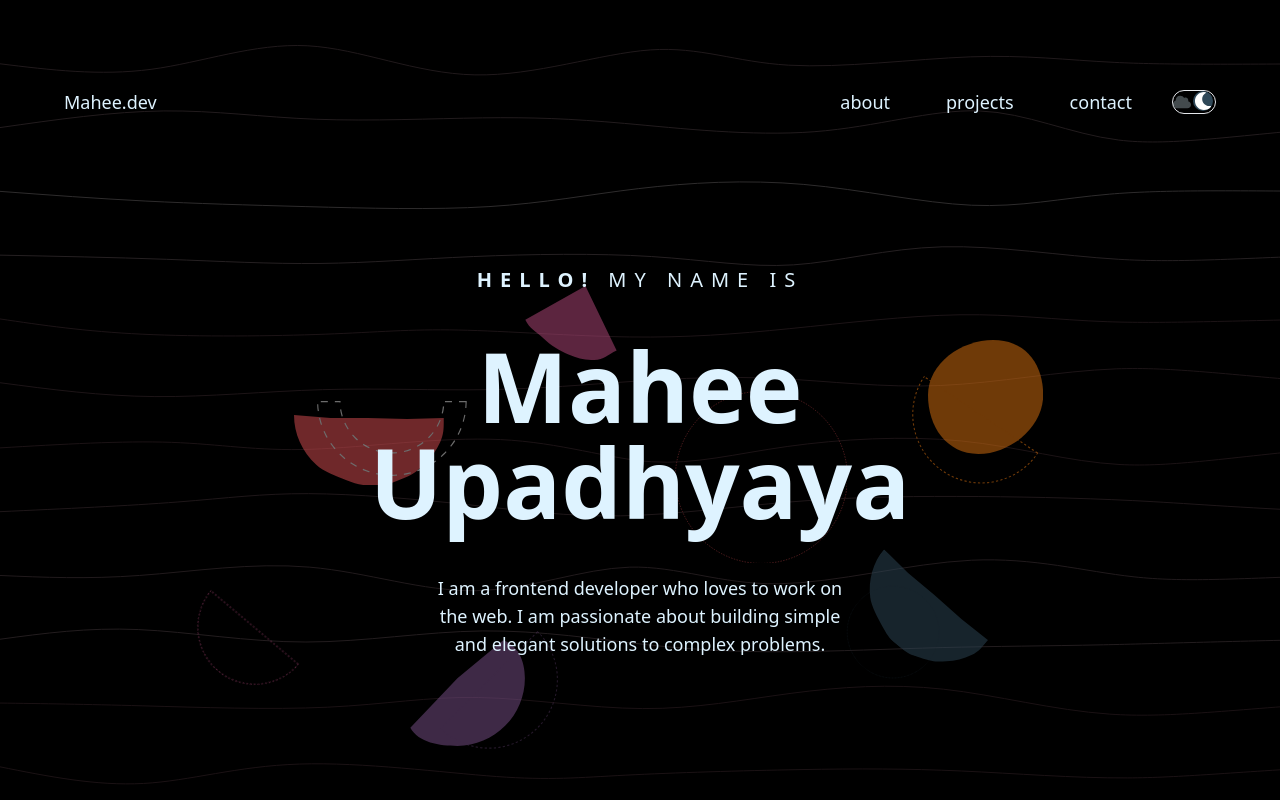
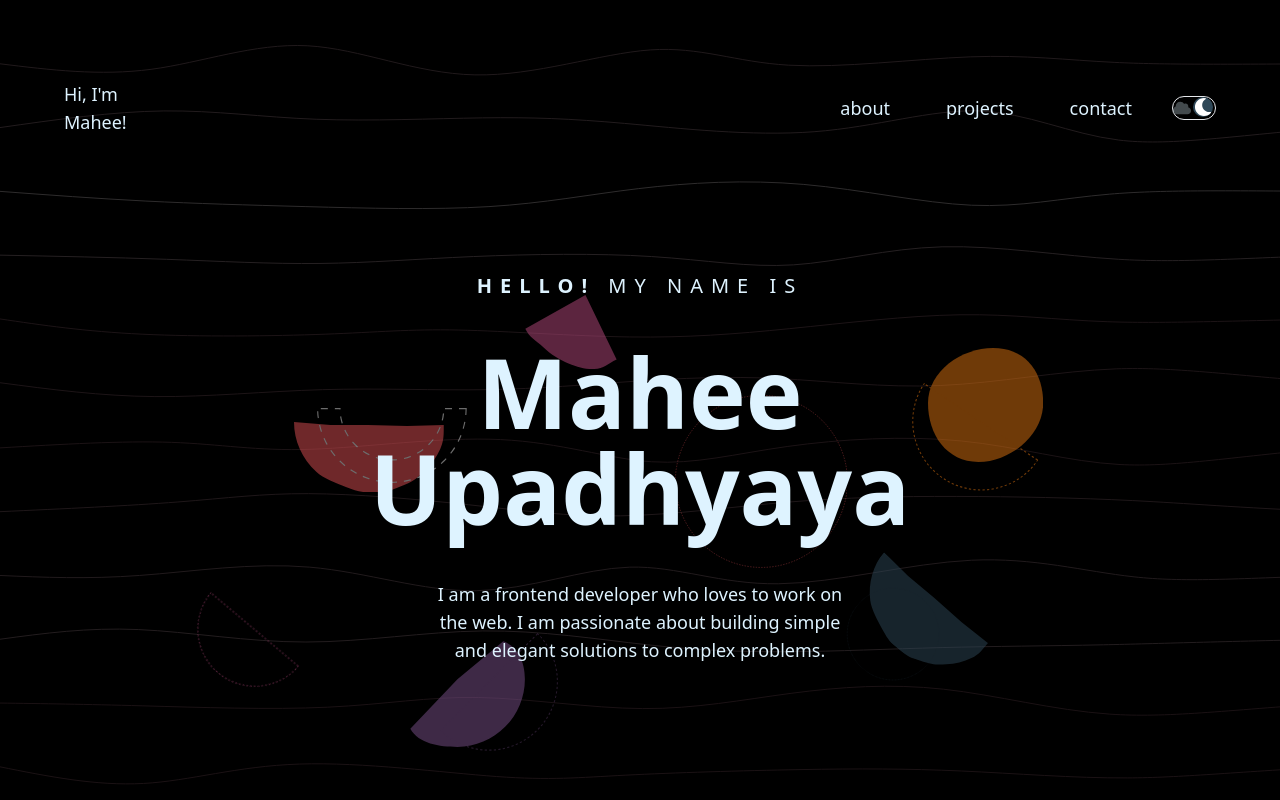
Before and after one commit to MaheeExec/MaheeExec.github.io, a Next.js app: page / in a window 1280 px wide. Built offline with nearby package versions, Linux system fonts and the light colour scheme; no server answers; a web font is replaced by a local one.

Commit message:
adding cute header

```diff
--- a/components/Header/SiteTitle.tsx
+++ b/components/Header/SiteTitle.tsx
@@ -12,7 +12,7 @@ export default function SiteTitle({ isHome }: { isHome: boolean }) {
       })}
     >
       <span className="w-[105px] md:w-[120px] md:group-hover:hidden">
-        Mahee.dev
+        Hi, I'm Mahee!
       </span>
 
       <div className="hidden w-[140px] space-x-4 text-white md:group-hover:flex">
```
